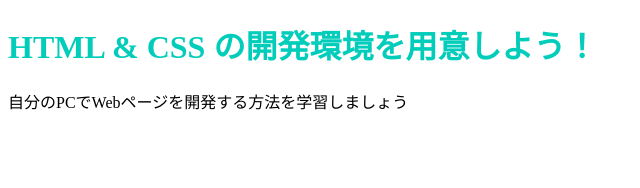
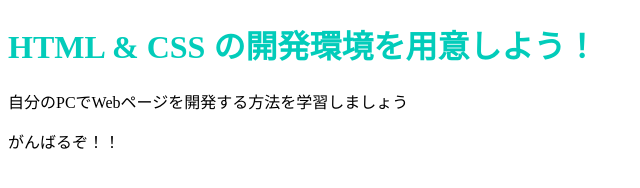
Before and after one commit to boko529/boko529, a plain HTML site: page index.html in a window 1280 px wide. Shown: the whole page, without its empty margins (0-640 px from the left). Drawn offline with Linux system fonts and the light colour scheme.

Commit message:
Update index.html

```diff
--- a/index.html
+++ b/index.html
@@ -8,5 +8,6 @@
   <body>
     <h1 class="title">HTML & CSS の開発環境を用意しよう！</h1>
     <p>自分のPCでWebページを開発する方法を学習しましょう</p>
+    <p>がんばるぞ！！</p>
   </body>
 </html>
```
